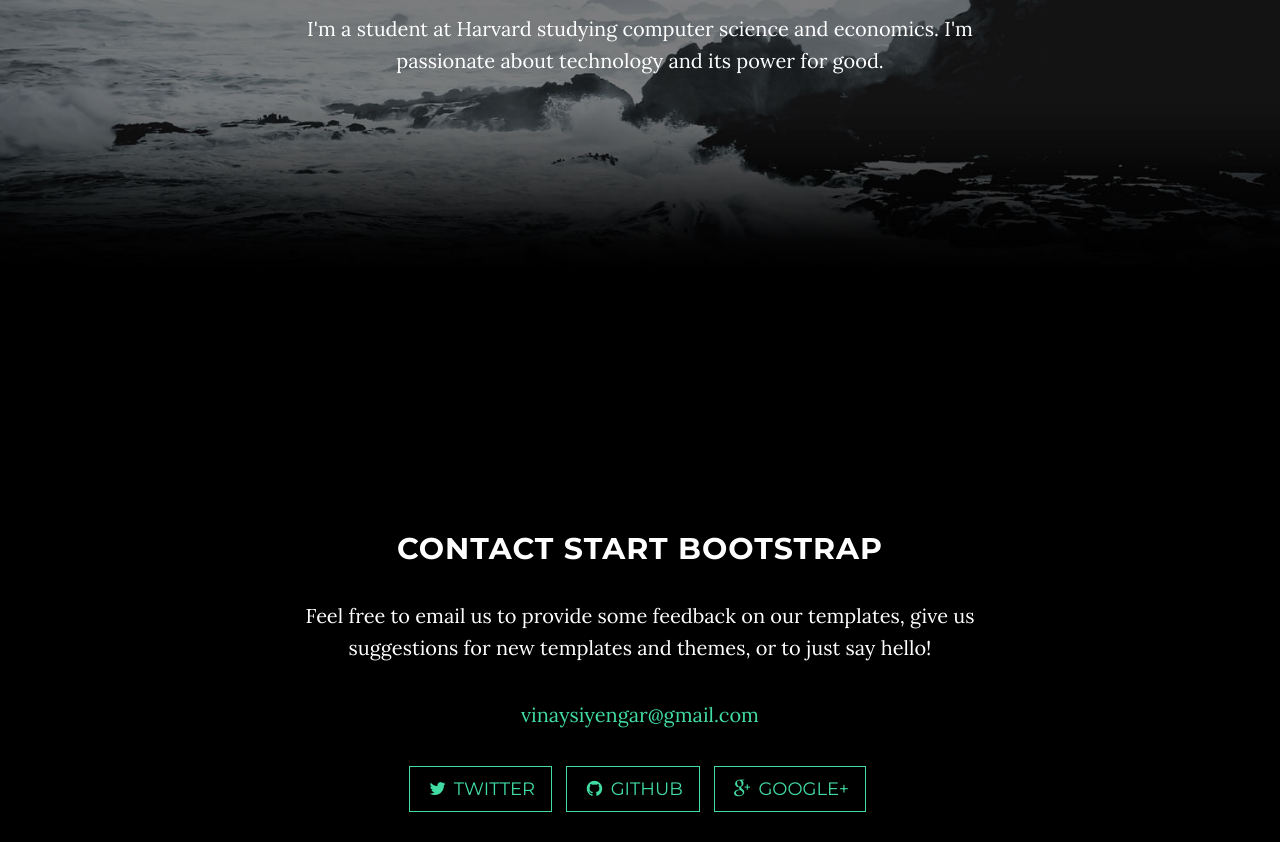
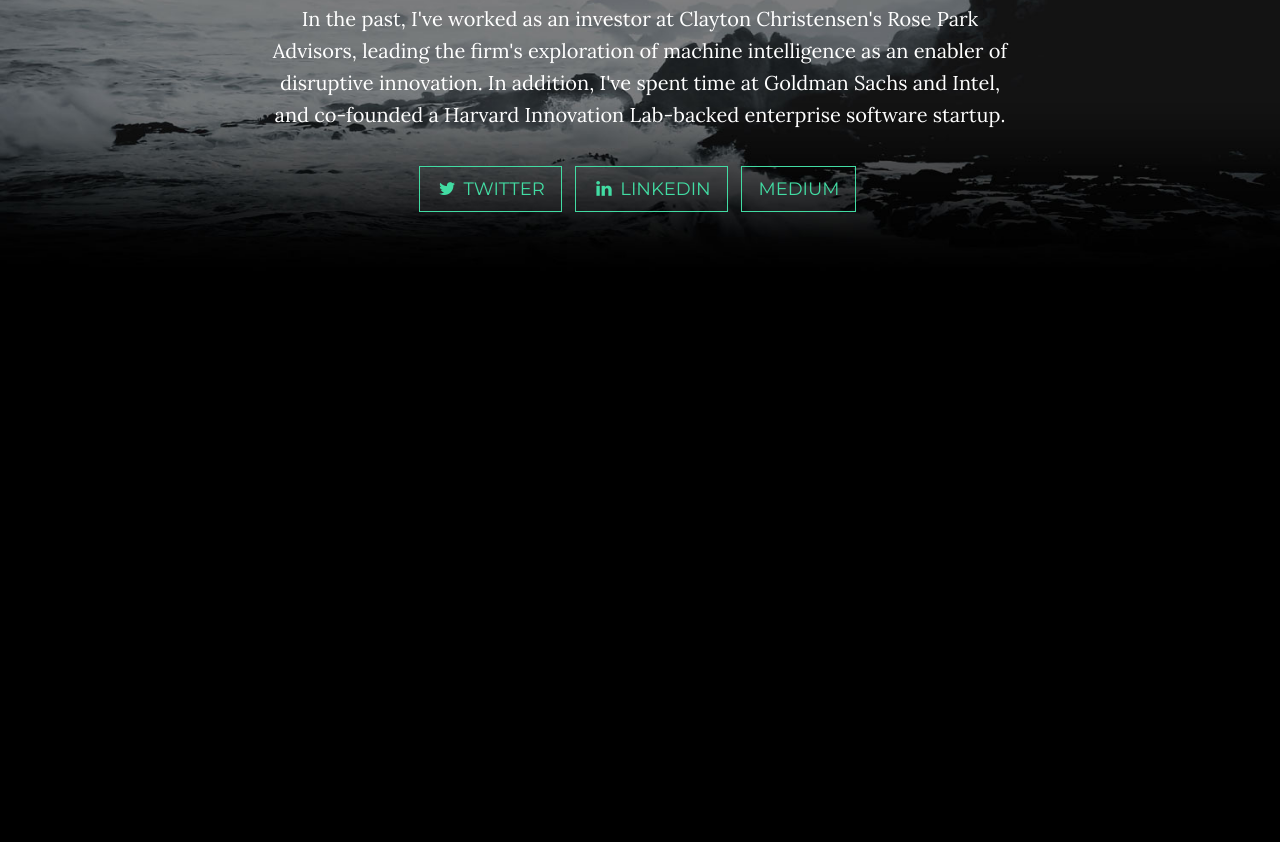
Before and after one commit to iyengarvinay/iyengarvinay.github.io, a plain HTML site: page index.html in a window 1280 px wide. Shown: the part 518-1360 px from the top of the page. After the commit the page ends 900 px from the top, so only its background shows below. Drawn offline with Linux system fonts and the light colour scheme; some packages are replaced by stand-ins of ours.

Commit message:
more updates

```diff
--- a/index.html
+++ b/index.html
@@ -70,37 +70,23 @@
                         <p </p>
                         <p class="intro-text">Hi, I'm Vinay.</p>
                         <p> I'm a student at Harvard studying computer science and economics. I'm passionate about technology and its power for good.</p>
+                        <p> In the past, I've worked as an investor at Clayton Christensen's Rose Park Advisors, leading the firm's exploration of machine intelligence as an enabler of disruptive innovation. In addition, I've spent time at Goldman Sachs and Intel, and co-founded a Harvard Innovation Lab-backed enterprise software startup.</p>
                     </div>
                 </div>
-            </div>
-        </div>
-    </header>
-
-    <!-- Contact Section -->
-    <section id="contact" class="container content-section text-center">
-        <div class="row">
-            <div class="col-lg-8 col-lg-offset-2">
-                <h2>Contact Start Bootstrap</h2>
-                <p>Feel free to email us to provide some feedback on our templates, give us suggestions for new templates and themes, or to just say hello!</p>
-                <p><a href="mailto:feedback@startbootstrap.com">vinaysiyengar@gmail.com</a>
-                </p>
                 <ul class="list-inline banner-social-buttons">
                     <li>
-                        <a href="https://twitter.com/SBootstrap" class="btn btn-default btn-lg"><i class="fa fa-twitter fa-fw"></i> <span class="network-name">Twitter</span></a>
+                        <a href="https://twitter.com/viniyengar" class="btn btn-default btn-lg"><i class="fa fa-twitter fa-fw"></i> <span class="network-name">Twitter</span></a>
                     </li>
                     <li>
-                        <a href="https://github.com/IronSummitMedia/startbootstrap" class="btn btn-default btn-lg"><i class="fa fa-github fa-fw"></i> <span class="network-name">Github</span></a>
+                        <a href="https://www.linkedin.com/in/vinayiyengar/" class="btn btn-default btn-lg"><i class="fa fa-linkedin fa-fw"></i> <span class="network-name">LinkedIn</span></a>
                     </li>
                     <li>
-                        <a href="https://plus.google.com/+Startbootstrap/posts" class="btn btn-default btn-lg"><i class="fa fa-google-plus fa-fw"></i> <span class="network-name">Google+</span></a>
+                        <a href="https://medium.com/@vinay.iyengar" class="btn btn-default btn-lg"> <span class="network-name">Medium</span></a>
                     </li>
                 </ul>
             </div>
         </div>
-    </section>
-
-    <!-- Map Section -->
-    <div id="map"></div>
+    </header>
 
     <!-- Footer -->
     <footer>
```
